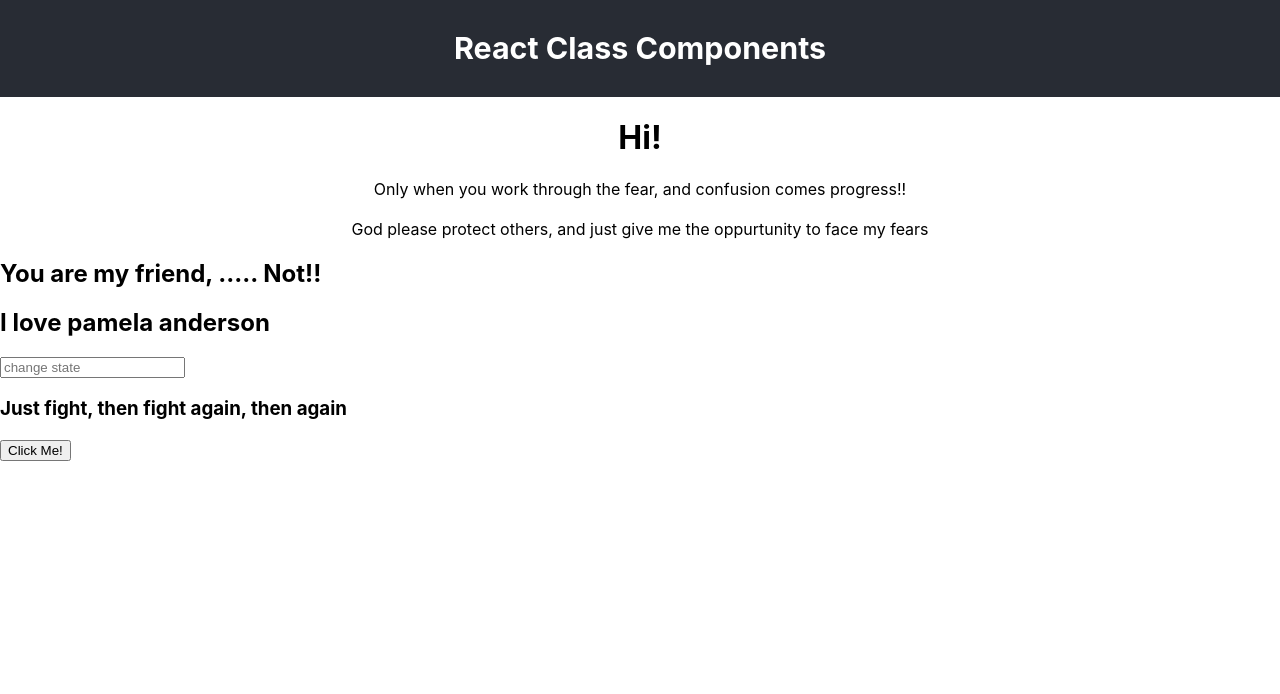
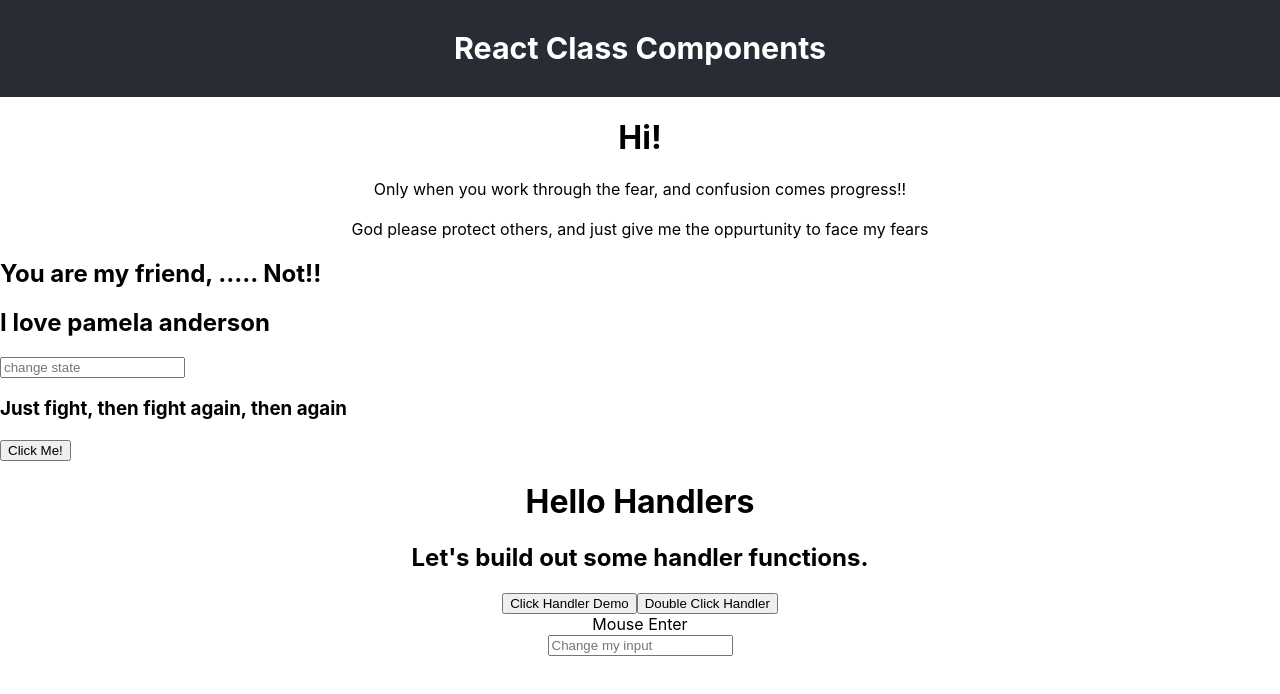
Before and after one commit to isaac-gorman/react-class-component-practice, a React (Create React App) app in the folder class-comp-practice/: page / in a window 1280 px wide. Shown: the top 694 px of the page. Built offline with nearby package versions, Linux system fonts and the light colour scheme.

Commit message:
TK study complete. On to the Daily assignment

```diff
--- a/class-comp-practice/src/index.js
+++ b/class-comp-practice/src/index.js
@@ -5,6 +5,7 @@ import App from "./App";
 import StateProps from "./🏋️‍♂️_practice/StateProps";
 import Practice2 from "./🏋️‍♂️_practice/StateProps2";
 import Event1 from "./🏋️‍♂️_practice/Event1";
+import Event2 from "./🏋️‍♂️_practice/Event2";
 
 ReactDOM.render(
   <React.StrictMode>
@@ -12,6 +13,7 @@ ReactDOM.render(
     <StateProps />
     <Practice2 />
     <Event1 />
+    <Event2 />
   </React.StrictMode>,
   document.getElementById("root")
 );
--- a/class-comp-practice/src/🏋️‍♂️_practice/Event2.js
+++ b/class-comp-practice/src/🏋️‍♂️_practice/Event2.js
@@ -0,0 +1,46 @@
+// Objective
+// - Build a small app that can handle some datat that I can pass through a few JSX elements
+
+// - Using some event handler function I build, for the the following evenmts acropss multiple elements
+// onClick
+// onDoubleClick
+// onMouseEnter
+// onChange
+
+import React from "react";
+
+// Build a single click handler function called "singleClickHandler" function that will call alert("Single Click");
+
+class Event2 extends React.Component {
+  constructor() {
+    super();
+    this.state = {
+      someValue: "",
+    };
+  }
+
+  singleClickHandler = () => alert("Single Click!");
+  doubleClickHandler = () => alert("Double Clicked!");
+  mouseEnterHandler = () => alert("Mouse entered!");
+  changeHandler = (e) => {
+    this.setState({ someValue: e.target.value });
+  };
+
+  render() {
+    console.log(this.state);
+    return (
+      <div className="App">
+        <h1>Hello Handlers</h1>
+        <h2>Let's build out some handler functions.</h2>
+        <button onClick={this.singleClickHandler}>Click Handler Demo</button>
+        <button onDoubleClick={this.doubleClickHandler}>
+          Double Click Handler
+        </button>
+        <div onMouseEnter={this.mouseEnterHandler}>Mouse Enter</div>
+        <input onChange={this.changeHandler} placeholder="Change my input" />
+      </div>
+    );
+  }
+}
+
+export default Event2;
```
Also changed, not shown: class-comp-practice/src/📔_notes /events.js (+12 -1 lines).
